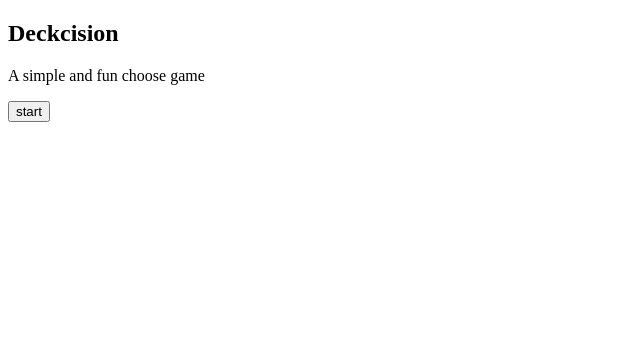
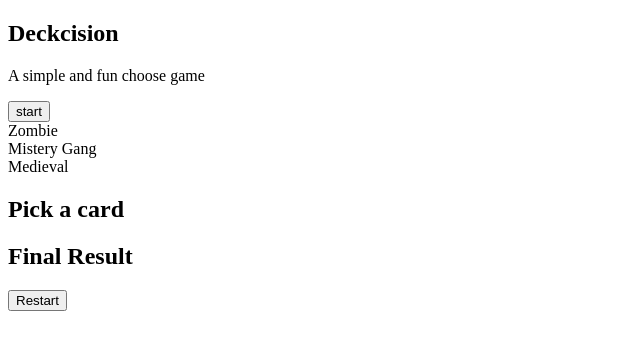
Before and after one commit to GustavoAlvosa/Deckcision, a plain HTML site: page index.html in a window 1280 px wide. Shown: the whole page, without its empty margins (0-640 px from the left). Drawn offline with Linux system fonts and the light colour scheme.

Commit message:
deleted the modularized css files and created sections for choose deck, game and result in index html

```diff
--- a/css/global.css
+++ /dev/null
@@ -1,4 +0,0 @@
-@import url("game.css");
-@import url("choose-deck.css");
-@import url("menu.css");
-@import url("result.css");
--- a/index.html
+++ b/index.html
@@ -11,5 +11,22 @@
         <p>A simple and fun choose game</p>
         <button id="start-btn" class="buttons">start</button>
     </section>
+
+    <section id="choose-deck" class="choose-deck">
+        <div class="deck" data-deck="zombie">Zombie</div>
+        <div class="deck" data-deck="scooby-doo">Mistery Gang</div>
+        <div class="deck" data-deck="medieval">Medieval</div>
+    </section>
+
+    <section id="game" class="game">
+        <h2>Pick a card</h2>
+        <div id="card-options"></div>
+    </section>
+
+    <section id="final-result" class="result">
+        <h2>Final Result</h2>
+        <p id="result-text"></p>
+        <button id="restart-btn" class="buttons">Restart</button>
+    </section>
 </body>
 </html>
```
Also changed, not shown: css/choose-deck.css (deleted), css/game.css (deleted), css/result.css (deleted), pages/choose-deck.html (deleted), pages/game.html (deleted), pages/result.html (deleted).
